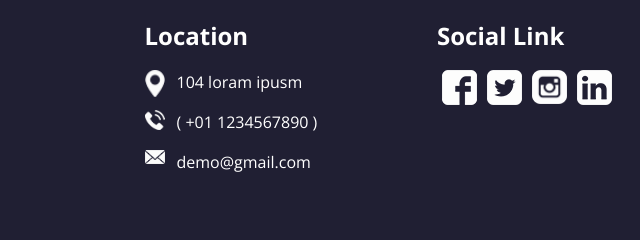
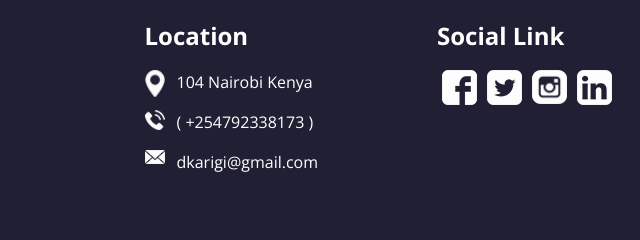
Before and after one commit to dkauzi/dkauzi.github.io, a plain HTML site: page index.html in a window 1280 px wide. Shown: the part 5282-5522 px from the top of the page, 218-858 px from the left. Drawn offline with nearby package versions, Linux system fonts and the light colour scheme.

Commit message:
Update index.html

```diff
--- a/index.html
+++ b/index.html
@@ -687,19 +687,19 @@ Our ultimate goal is to be the leading provider of game testing, customer suppor
             <div>
               <img src="images/location.png" alt="" />
               <p>
-                104 loram ipusm
+                104 Nairobi Kenya
               </p>
             </div>
             <div>
               <img src="images/telephone.png" alt="" />
               <p>
-                ( +01 1234567890 )
+                ( +254792338173 )
               </p>
             </div>
             <div>
               <img src="images/envelope.png" alt="" />
               <p>
-                demo@gmail.com
+                dkarigi@gmail.com
               </p>
             </div>
           </div>
```
